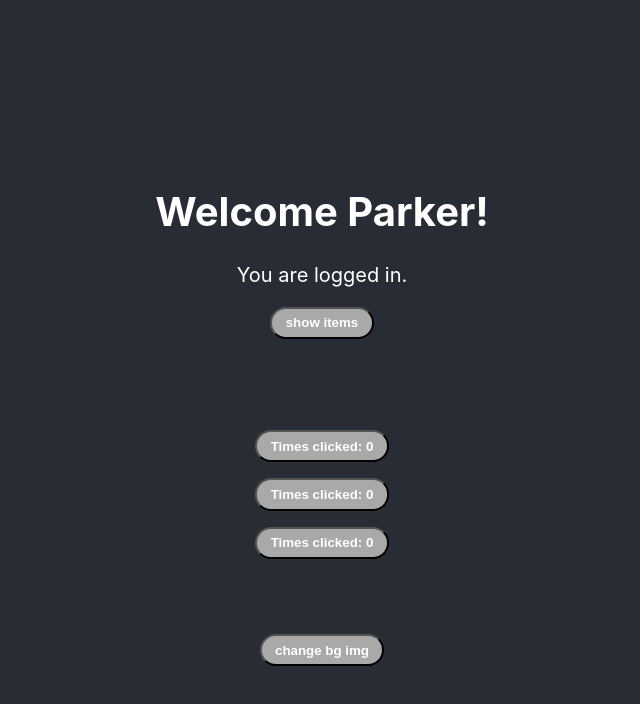
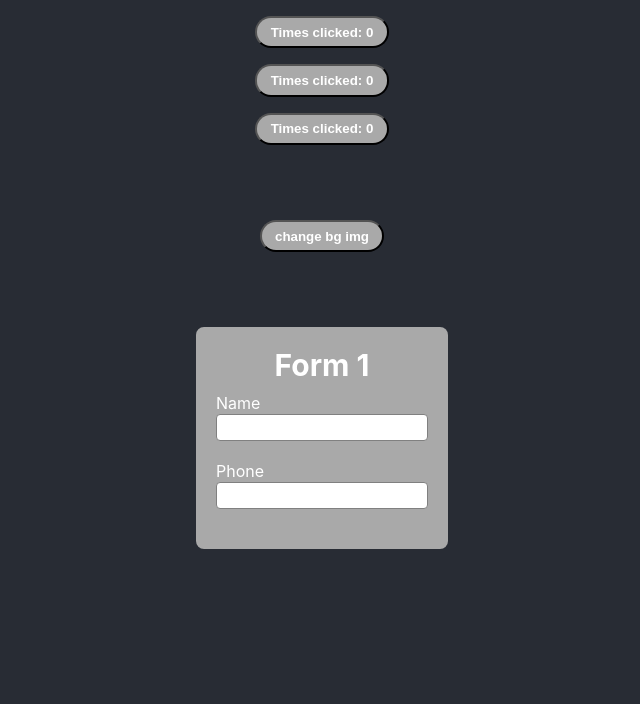
Before and after one commit to psiservices-parkerschellenberg/react-docs, a React (Create React App) app: page / in a window 1280 px wide. Shown: the top 704 px of the page, without its empty margins (318-958 px from the left). Built offline with nearby package versions, Linux system fonts and the light colour scheme.

Commit message:
Add Form1 component

```diff
--- a/src/App.js
+++ b/src/App.js
@@ -1,8 +1,9 @@
 import './App.css';
 import Welcome from './components/Welcome';
-import LoginForm from './components/LoginForm';
+//import LoginForm from './components/LoginForm';
 import NewBtn from './components/NewBtn';
 import ImageBtn from './components/ImageBtn';
+import Form1 from './components/Form1';
 import { useState } from 'react';
 
 
@@ -10,7 +11,7 @@ function App() {
     const user = {
         name: "Parker",
         age: 27,
-        isLoggedIn: true,
+        isLoggedIn: false,
         items: [
             { title: 'Cabbage', id: 1 },
             { title: 'Garlic', id: 2 },
@@ -28,12 +29,14 @@ function App() {
         <div className={`App ${isToggled ? 'BGimg' : ''}`}>
             {user.isLoggedIn
                 ? ( <Welcome user={user} /> )
-                : ( <LoginForm /> )
+                //: (<LoginForm />)
+                : null
             }
             <NewBtn />
             <NewBtn />
             <NewBtn />
-            <ImageBtn handleToggle={handleToggle}/>
+            <ImageBtn handleToggle={handleToggle} />
+            <Form1 />
         </div>
     );
 }
--- /dev/null
+++ b/src/components/Form1.js
@@ -0,0 +1,17 @@
+import styles from './Form1.module.css';
+
+export default function Form1() {
+    return (
+        <div className={styles.form} >
+            <h2 className={styles.title}>Form 1</h2>
+            <div className={styles.formGroup}>
+                <label htmlFor="name" className={styles.formLabel}>Name</label>
+                <input id="name" type="text" className={styles.formInput} />
+            </div>
+            <div className={styles.formGroup}>
+                <label htmlFor="phone" className={styles.formLabel}>Phone</label>
+                <input id="phone" type="tel" pattern="[0-9]{3}-[0-9]{3}-[0-9]{4}" className={styles.formInput} />
+            </div>
+        </div>
+    );
+}
--- /dev/null
+++ b/src/components/Form1.module.css
@@ -0,0 +1,30 @@
+
+.form {
+    padding: 20px;
+    background: darkgrey;
+    display: flex;
+    flex-direction: column;
+    border-radius: 8px;
+}
+
+.title {
+    margin: 0;
+    margin-bottom: 10px;
+}
+
+.formGroup {
+    margin-bottom: 20px;
+}
+
+.formLabel {
+    display: block;
+    text-align: left;
+    font-size: 1rem;
+}
+
+.formInput {
+    width: 200px;
+    padding: 5px;
+    border: 1px solid gray;
+    border-radius: 4px;
+}
```
